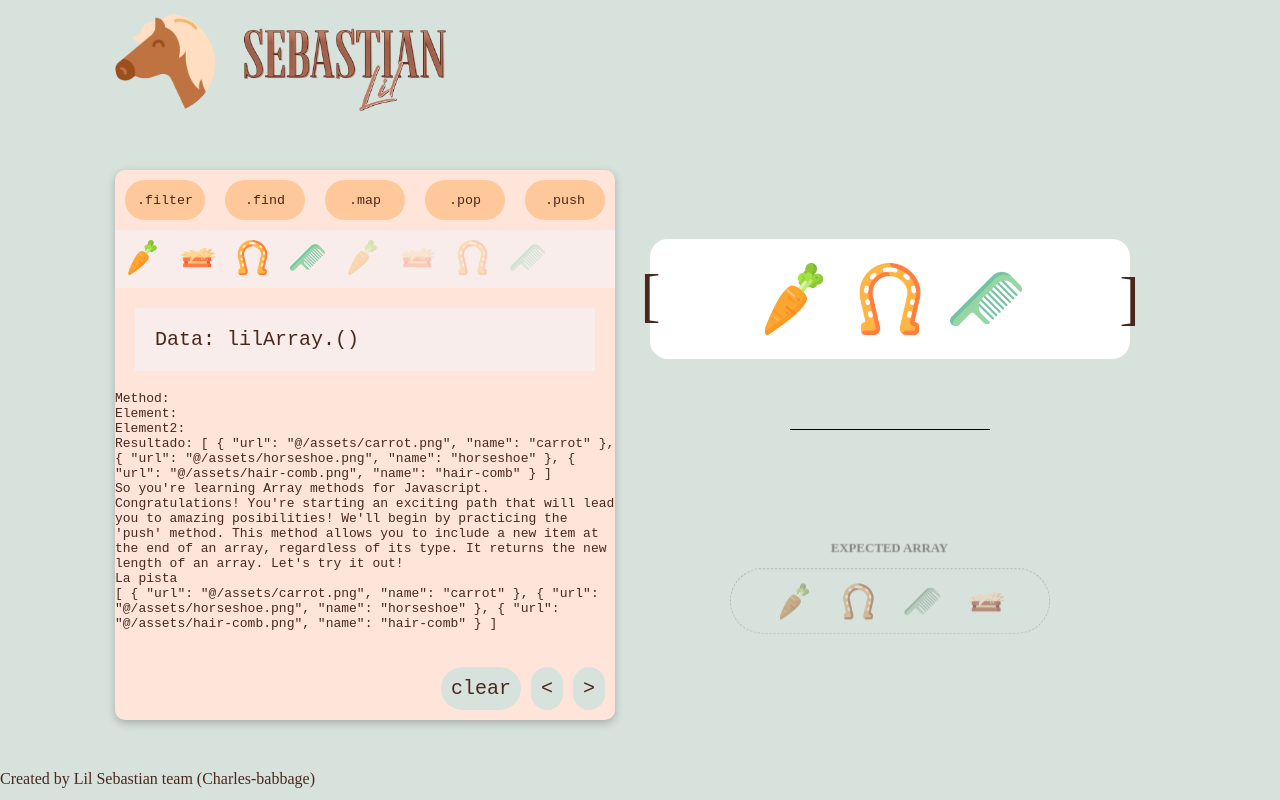
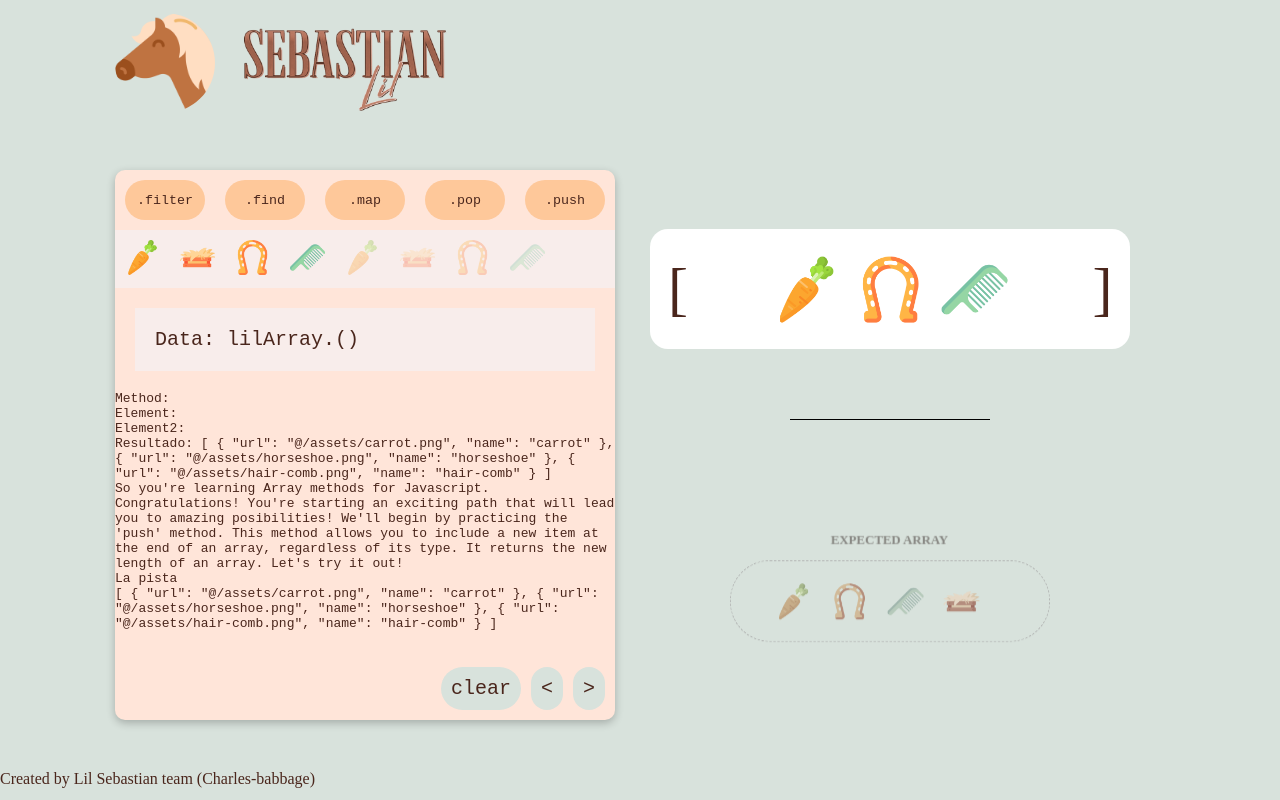
Before and after one commit to decolorblau/Lil-Sebastian-Vue, a Vue app: page / in a window 1280 px wide. Built offline with nearby package versions, Linux system fonts and the light colour scheme.

Commit message:
fix answer elements position

```diff
--- a/src/components/Array.vue
+++ b/src/components/Array.vue
@@ -4,8 +4,8 @@
       <img
         :src="require(`@/assets/${element.name}.png`)"
         :alt="element.name"
-        width="60"
-        height="60"
+        width="55"
+        height="55"
       />
     </li>
     <!-- <li v-for="number in 5 - answerArray.length" :key="number.id" class="panel__image"></li> -->
@@ -58,14 +58,14 @@ li {
 
 .panel {
   display: flex;
-  padding: 0 10px;
   height: 100%;
   align-items: center;
   justify-content: center;
+  width: 337px;
 
   &__image {
-    width: 80px;
-    height: 80px;
+    width: 70px;
+    height: 70px;
     display: flex;
     align-items: center;
     justify-content: center;
--- a/src/views/Home.vue
+++ b/src/views/Home.vue
@@ -5,7 +5,9 @@
   <div class="board board--viewpanel">
     <div class="array array--answer">
       <p>[</p>
-      <Array :isAnswer="true" />
+      <div>
+        <Array :isAnswer="true" />
+      </div>
       <p>]</p>
     </div>
     <hr />
@@ -28,16 +30,13 @@ export default {
 
 <style lang="scss" scoped>
 p {
-  position: absolute;
   font-size: 50px;
 
   &:nth-of-type(1) {
     top: 17px;
-    left: -8px;
   }
 
   &:nth-of-type(2) {
-    right: -8px;
     bottom: 22px;
   }
 }
@@ -67,7 +66,7 @@ hr {
   margin: 0 auto;
   height: max-content;
   width: 400px;
-  position: relative;
+  padding: 15px;
 
   &_title {
     position: absolute;
@@ -90,6 +89,9 @@ hr {
     height: 100px;
     background-color: white;
     border-radius: 15px;
+    display: flex;
+    align-items: center;
+    max-width: 400px;
   }
 }
 </style>
```
